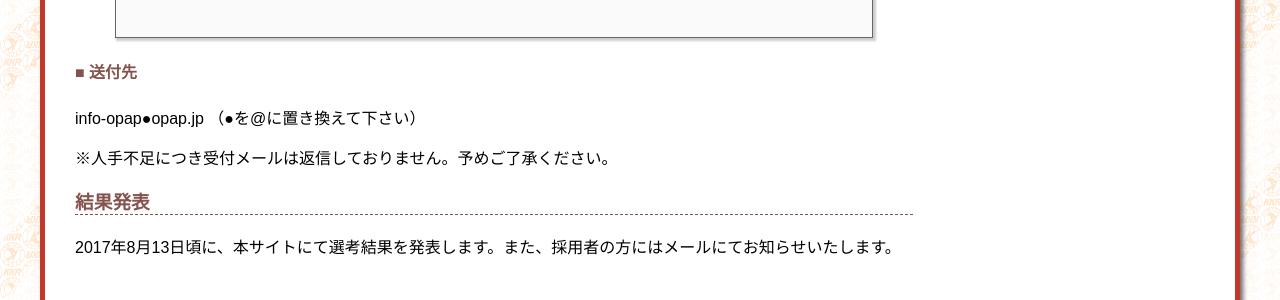
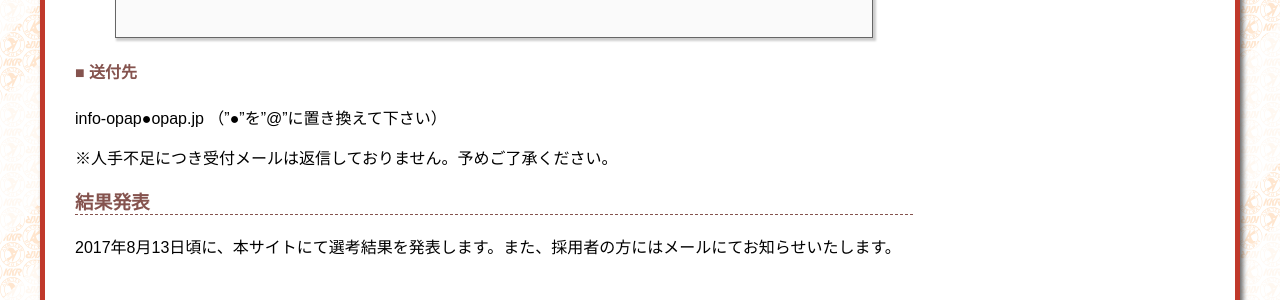
Before and after one commit to kosys/kosys.github.io, a Jekyll site: the page built from _posts/2017-08-02-ep03-part1-voice-actor.md, in a window 1280 px wide and 900 px high, scrolled down 3762 px. Shown: the part 271-571 px from the top of the window. Built offline with Jekyll 4.4.1, drawn with Linux system fonts in a browser that asks for light colours; some web fonts are replaced; comment, search, counter and statistics services are not loaded.

Commit message:
Eメールの表示を修正

```diff
--- a/_posts/2017-08-02-ep03-part1-voice-actor.md
+++ b/_posts/2017-08-02-ep03-part1-voice-actor.md
@@ -151,7 +151,7 @@ OPAP-JP File Server 提出場所（保管期限30日） [https://file.opap.jp/ws
 ><br />
 
 #### 送付先
-info-opap●opap.jp （●を@に置き換えて下さい）
+info-opap●opap.jp （"●"を"@"に置き換えて下さい）
 
 ※人手不足につき受付メールは返信しておりません。予めご了承ください。
 
```
